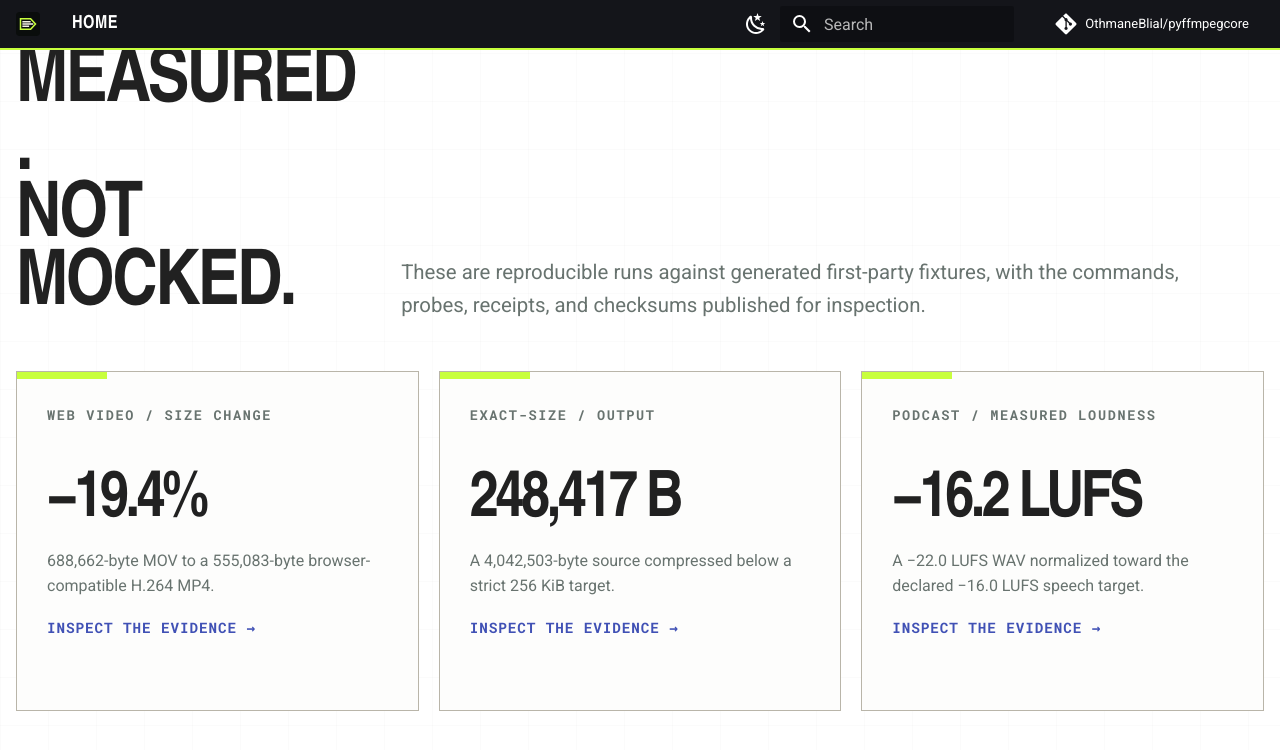
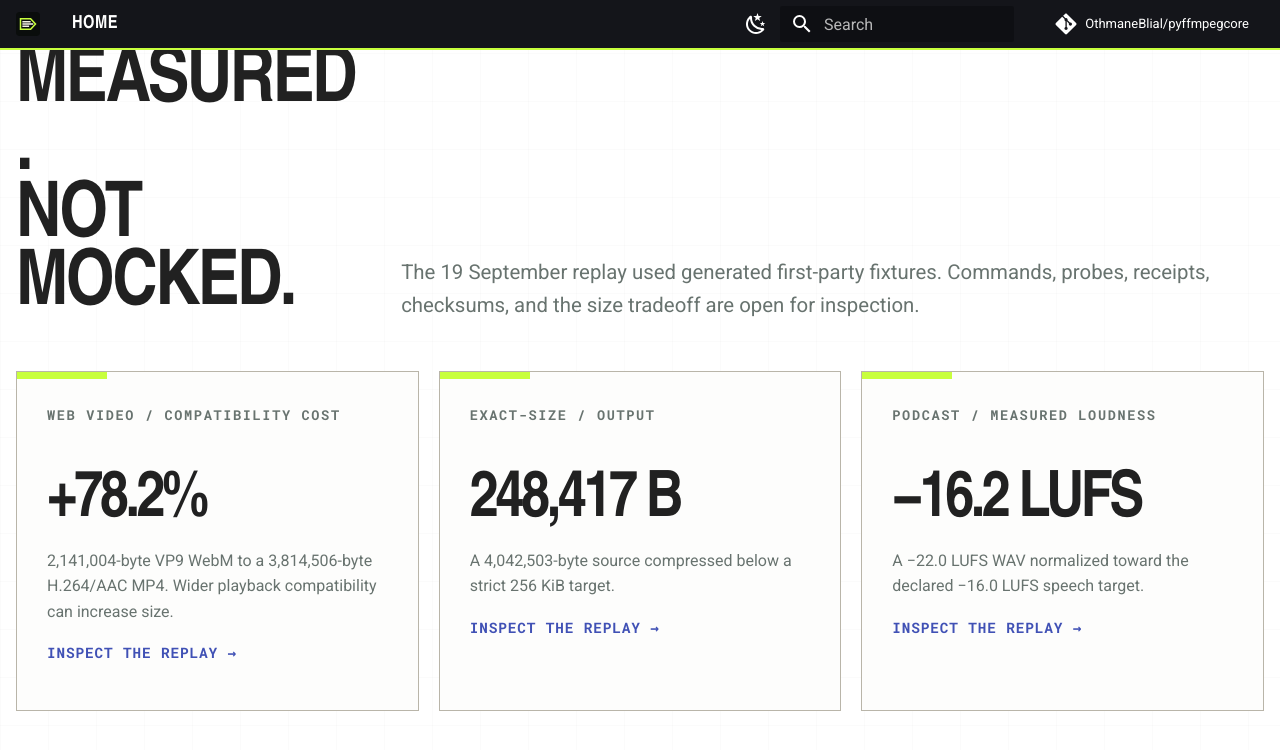
Before and after one commit to OthmaneBlial/pyffmpegcore, an MkDocs documentation site: the page built from docs/index.md, in a window 1280 px wide and 900 px high, scrolled down 2493 px. Shown: the top 750 px of the window. Built offline with MkDocs 1.6.1 and Material for MkDocs 9.7.7, drawn with Linux system fonts in a browser that asks for light colours; comment, search, counter and statistics services are not loaded; some of the changed text lies outside the part shown.

Commit message:
docs: surface current recipe tradeoff and fix rendered links

```diff
--- a/docs/index.md
+++ b/docs/index.md
@@ -10,16 +10,16 @@ hide:
     <div class="pfc-hero__copy">
       <p class="pfc-eyebrow">Local media automation / signal online</p>
       <h1 id="pfc-hero-title">FFmpeg jobs you can <span>explain.</span></h1>
+      <div class="pfc-actions">
+        <a class="pfc-button" href="quickstart/">Prove it in five minutes</a>
+        <a class="pfc-button pfc-button--ghost" href="terminal-demo/">Watch the archived 0.2.1 run</a>
+        <a class="pfc-button pfc-button--ghost" href="recipes/">Pick a real recipe</a>
+      </div>
       <p class="pfc-hero__lede">
         Preflight the machine. Preview the exact plan. Run a maintained workflow.
         Keep a privacy-redacted receipt. PyFFmpegCore turns fragile media commands
         into repeatable operations for the terminal, Python, and CI.
       </p>
-      <div class="pfc-actions">
-        <a class="pfc-button" href="quickstart/">Prove it in five minutes</a>
-        <a class="pfc-button pfc-button--ghost" href="terminal-demo/">Watch the archived 0.2.1 run</a>
-        <a class="pfc-button pfc-button--ghost" href="recipes/">Pick a real recipe</a>
-      </div>
     </div>
     <div class="pfc-hero__console">
       <div class="pfc-terminal" aria-label="Illustrative PyFFmpegCore smoke-test flow, not a captured terminal">
@@ -103,28 +103,28 @@ hide:
     <div class="pfc-section__head">
       <h2 id="proof-title">Measured.<br>Not mocked.</h2>
       <p>
-        These are reproducible runs against generated first-party fixtures, with the
-        commands, probes, receipts, and checksums published for inspection.
+        The 19 September replay used generated first-party fixtures. Commands,
+        probes, receipts, checksums, and the size tradeoff are open for inspection.
       </p>
     </div>
     <div class="pfc-proof-grid">
       <article class="pfc-proof">
-        <span class="pfc-proof__label">Web video / size change</span>
-        <strong>−19.4%</strong>
-        <p>688,662-byte MOV to a 555,083-byte browser-compatible H.264 MP4.</p>
-        <a href="evidence/#web-compatible-video">Inspect the evidence →</a>
+        <span class="pfc-proof__label">Web video / compatibility cost</span>
+        <strong>+78.2%</strong>
+        <p>2,141,004-byte VP9 WebM to a 3,814,506-byte H.264/AAC MP4. Wider playback compatibility can increase size.</p>
+        <a href="evidence/#replay-on-19-september-2026">Inspect the replay →</a>
       </article>
       <article class="pfc-proof">
         <span class="pfc-proof__label">Exact-size / output</span>
         <strong>248,417 B</strong>
         <p>A 4,042,503-byte source compressed below a strict 256 KiB target.</p>
-        <a href="evidence/#exact-size-compression">Inspect the evidence →</a>
+        <a href="evidence/#replay-on-19-september-2026">Inspect the replay →</a>
       </article>
       <article class="pfc-proof">
         <span class="pfc-proof__label">Podcast / measured loudness</span>
         <strong>−16.2 LUFS</strong>
         <p>A −22.0 LUFS WAV normalized toward the declared −16.0 LUFS speech target.</p>
-        <a href="evidence/#podcast-loudness">Inspect the evidence →</a>
+        <a href="evidence/#replay-on-19-september-2026">Inspect the replay →</a>
       </article>
     </div>
   </section>
```
Also changed, not shown: README.md (+5 -0 lines), ROADMAP.md (+7 -0 lines), 2 other files.
